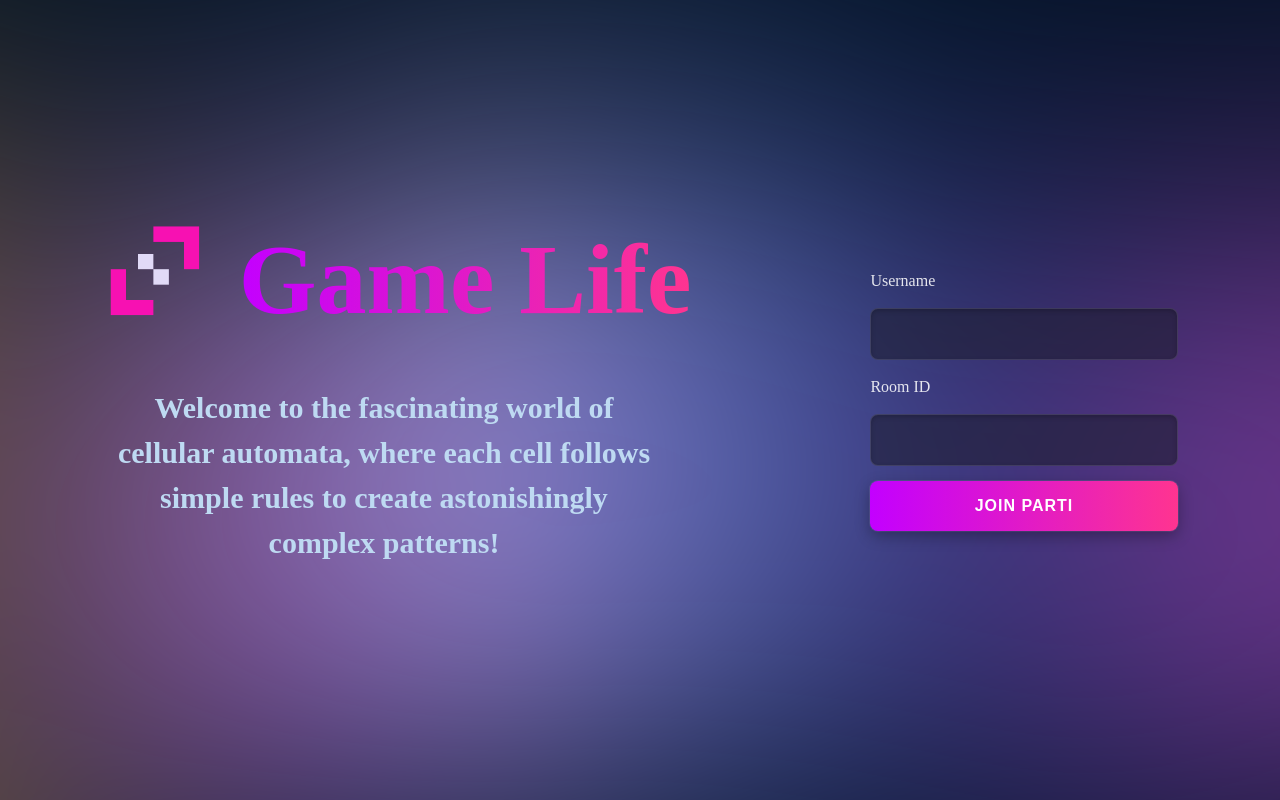
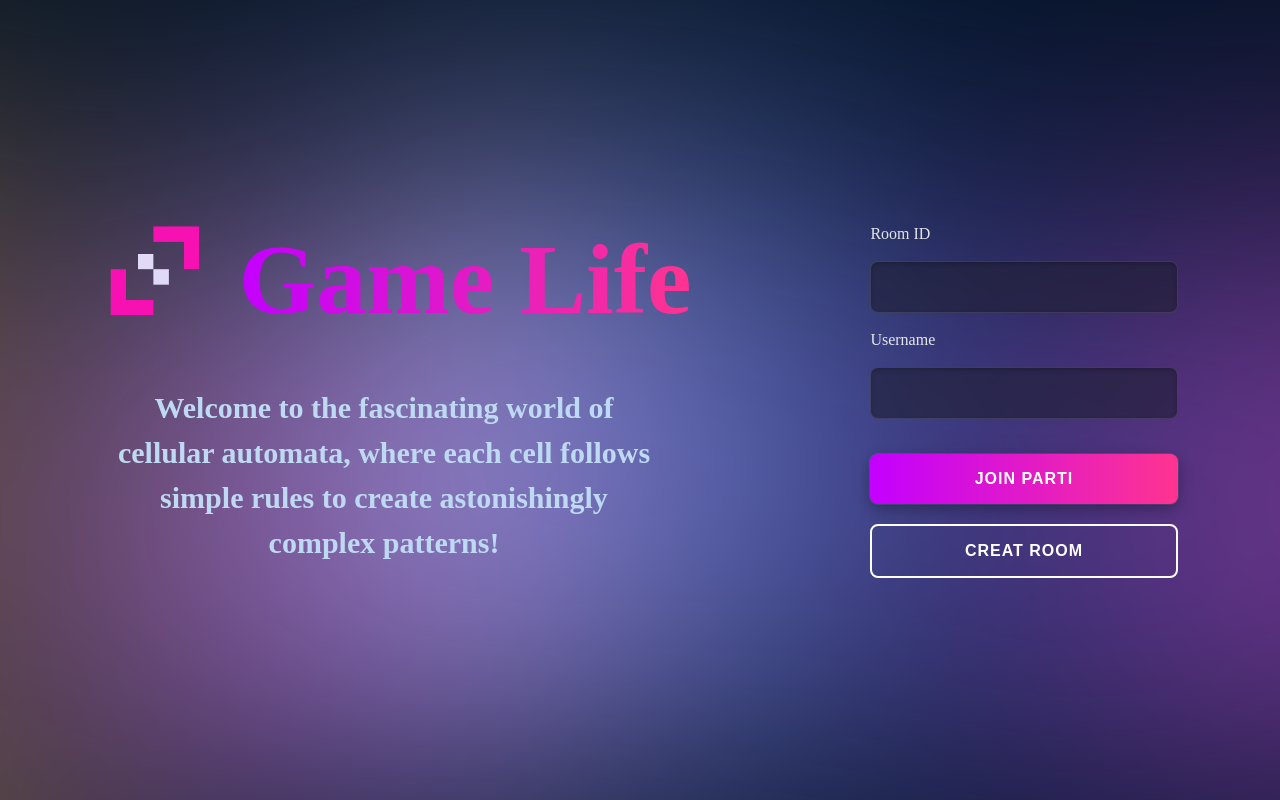
Before and after one commit to juven0/game-life, a React (Vite) app in the folder client/: page / in a window 1280 px wide. Built offline with nearby package versions, Linux system fonts and the light colour scheme; no server answers; a web font is replaced by a local one.

Commit message:
implemet logic of login

```diff
--- /dev/null
+++ b/client/src/components/loginForm/loginForm.scss
@@ -0,0 +1,101 @@
+.form {
+  width: 60%;
+  display: flex;
+  flex-direction: column;
+  justify-content: center;
+  align-items: center;
+  .item-form {
+    display: flex;
+    flex-direction: column;
+    align-items: start;
+    width: 100%;
+    margin-bottom: 15px;
+    label {
+      margin-bottom: 15px;
+      font-weight: 500;
+    }
+    input,
+    textarea,
+    select {
+      width: 100%;
+      box-sizing: border-box;
+      padding: 14px 16px;
+      border-radius: 8px;
+      background: rgba(30, 30, 50, 0.6);
+      border: 1px solid rgba(255, 255, 255, 0.1);
+      color: white;
+      font-family: "Segoe UI", "Roboto", sans-serif;
+      font-size: 1rem;
+      transition: all 0.3s;
+      box-shadow: inset 0 2px 5px rgba(0, 0, 0, 0.2);
+    }
+
+    input:focus,
+    textarea:focus,
+    select:focus {
+      outline: none;
+      border-color: rgba(0, 247, 255, 0.5);
+      box-shadow: 0 0 0 3px rgba(0, 247, 255, 0.15),
+        inset 0 2px 5px rgba(0, 0, 0, 0.2);
+    }
+
+    input::placeholder,
+    textarea::placeholder {
+      color: rgba(255, 255, 255, 0.4);
+    }
+  }
+  .join {
+    width: 100%;
+    padding: 16px 20px;
+    border: none;
+    margin-top: 20px;
+    border-radius: 8px;
+    font-size: 1rem;
+    font-weight: 600;
+    letter-spacing: 1px;
+    text-transform: uppercase;
+    cursor: pointer;
+    background: linear-gradient(90deg, #c300ff, #ff3490);
+    color: white;
+    box-shadow: 0 5px 15px rgba(0, 0, 0, 0.3),
+      0 0 0 1px rgba(255, 255, 255, 0.1);
+    transition: all 0.3s;
+    position: relative;
+    overflow: hidden;
+  }
+
+  .join::before {
+    content: "";
+    position: absolute;
+    left: -100%;
+    top: 0;
+    width: 100%;
+    height: 100%;
+    background: linear-gradient(
+      90deg,
+      transparent,
+      rgba(255, 255, 255, 0.2),
+      transparent
+    );
+    transition: all 0.5s;
+  }
+
+  .join:hover::before {
+    left: 100%;
+  }
+
+  .createRoom {
+    width: 100%;
+    padding: 16px 20px;
+    border: none;
+    margin-top: 20px;
+    border-radius: 8px;
+    font-size: 1rem;
+    font-weight: 600;
+    letter-spacing: 1px;
+    text-transform: uppercase;
+    background: none;
+    border: solid 2px white;
+    color: white;
+  }
+}
--- /dev/null
+++ b/client/src/components/loginForm/loginForm.tsx
@@ -0,0 +1,61 @@
+import { FormEvent, useRef } from "react";
+import "./loginForm.scss";
+import { useSocket } from "../../context/socketContext";
+import { UseAppContext } from "../../context/appContext";
+import { USER_STATUS } from "../../types/user";
+import { socketEvents } from "../../types/socket";
+import { v4 as uuidv4 } from "uuid";
+
+const LoginForm = () => {
+  const { socket } = useSocket();
+  const { currentUser, setCurrentUser, status, setStatus } = UseAppContext();
+
+  const usernameRef = useRef<HTMLInputElement | null>(null);
+
+  const createNewRoomId = () => {
+    setCurrentUser({ ...currentUser, roomId: uuidv4() });
+    usernameRef.current?.focus();
+  };
+
+  const joinRoom = (e: FormEvent<HTMLFormElement>) => {
+    e.preventDefault();
+    if (status === USER_STATUS.ATTEMPTING_JOIN) return;
+    socket.emit(socketEvents.JOIN_REQUEST, currentUser);
+    setStatus(USER_STATUS.ATTEMPTING_JOIN);
+  };
+
+  return (
+    <form onSubmit={joinRoom} className="form">
+      <div className="item-form">
+        <label htmlFor="">Room ID</label>
+        <input
+          type="text"
+          value={currentUser.roomId}
+          onChange={(e) =>
+            setCurrentUser({ ...currentUser, roomId: e.target.value })
+          }
+        />
+      </div>
+      <div className="item-form">
+        <label htmlFor="">Username</label>
+        <input
+          type="text"
+          value={currentUser.userName}
+          ref={usernameRef}
+          onChange={(e) =>
+            setCurrentUser({ ...currentUser, userName: e.target.value })
+          }
+        />
+      </div>
+
+      <button className="join" type="submit">
+        Join Parti
+      </button>
+      <button onClick={() => createNewRoomId()} className="createRoom">
+        Creat Room
+      </button>
+    </form>
+  );
+};
+
+export default LoginForm;
--- a/client/src/context/socketContext.tsx
+++ b/client/src/context/socketContext.tsx
@@ -1,6 +1,18 @@
-import { createContext, ReactNode, useContext, useMemo } from "react";
-import { socketContext as socketContextType } from "../types/context";
+import {
+  createContext,
+  ReactNode,
+  useCallback,
+  useContext,
+  useEffect,
+  useMemo,
+} from "react";
+import {
+  socketContext as socketContextType,
+  socketEvents,
+} from "../types/socket";
 import { io, Socket } from "socket.io-client";
+import { RemoteUser, User, USER_STATUS } from "../types/user";
+import { UseAppContext } from "./appContext";
 
 const SocketContext = createContext<socketContextType | null>(null);
 
@@ -17,6 +29,17 @@ export const useSocket = (): socketContextType => {
 const BACKEND_URL = import.meta.env.VITE_BACKEND_URL || "http://localhost:3000";
 
 const SocketProvider = ({ children }: { children: ReactNode }) => {
+  const { setCurrentUser, setUsers, setStatus } = UseAppContext();
+
+  const handelJoinAccept = useCallback(
+    ({ user, users }: { user: User; users: RemoteUser[] }) => {
+      setCurrentUser(user);
+      setUsers(users);
+      setStatus(USER_STATUS.JOINED);
+    },
+    [setCurrentUser, setUsers, setStatus]
+  );
+
   const socket: Socket = useMemo(
     () =>
       io(BACKEND_URL, {
@@ -24,6 +47,13 @@ const SocketProvider = ({ children }: { children: ReactNode }) => {
       }),
     []
   );
+
+  useEffect(() => {
+    socket.on(socketEvents.USER_JOINED, handelJoinAccept);
+    return () => {
+      socket.off(socketEvents.USER_JOINED);
+    };
+  }, [handelJoinAccept, socket, setUsers]);
 
   return (
     <SocketContext.Provider value={{ socket }}>
--- a/client/src/pages/login/login.scss
+++ b/client/src/pages/login/login.scss
@@ -46,90 +46,5 @@
     display: flex;
     align-items: center;
     justify-content: center;
-    .form {
-      width: 60%;
-      display: flex;
-      flex-direction: column;
-      justify-content: center;
-      align-items: center;
-      .item-form {
-        display: flex;
-        flex-direction: column;
-        align-items: start;
-        width: 100%;
-        margin-bottom: 15px;
-        label {
-          margin-bottom: 15px;
-          font-weight: 500;
-        }
-        input,
-        textarea,
-        select {
-          width: 100%;
-          box-sizing: border-box;
-          padding: 14px 16px;
-          border-radius: 8px;
-          background: rgba(30, 30, 50, 0.6);
-          border: 1px solid rgba(255, 255, 255, 0.1);
-          color: white;
-          font-family: "Segoe UI", "Roboto", sans-serif;
-          font-size: 1rem;
-          transition: all 0.3s;
-          box-shadow: inset 0 2px 5px rgba(0, 0, 0, 0.2);
-        }
-
-        input:focus,
-        textarea:focus,
-        select:focus {
-          outline: none;
-          border-color: rgba(0, 247, 255, 0.5);
-          box-shadow: 0 0 0 3px rgba(0, 247, 255, 0.15),
-            inset 0 2px 5px rgba(0, 0, 0, 0.2);
-        }
-
-        input::placeholder,
-        textarea::placeholder {
-          color: rgba(255, 255, 255, 0.4);
-        }
-      }
-      button {
-        width: 100%;
-        padding: 16px 20px;
-        border: none;
-        border-radius: 8px;
-        font-size: 1rem;
-        font-weight: 600;
-        letter-spacing: 1px;
-        text-transform: uppercase;
-        cursor: pointer;
-        background: linear-gradient(90deg, #c300ff, #ff3490);
-        color: white;
-        box-shadow: 0 5px 15px rgba(0, 0, 0, 0.3),
-          0 0 0 1px rgba(255, 255, 255, 0.1);
-        transition: all 0.3s;
-        position: relative;
-        overflow: hidden;
-      }
-
-      button::before {
-        content: "";
-        position: absolute;
-        left: -100%;
-        top: 0;
-        width: 100%;
-        height: 100%;
-        background: linear-gradient(
-          90deg,
-          transparent,
-          rgba(255, 255, 255, 0.2),
-          transparent
-        );
-        transition: all 0.5s;
-      }
-
-      button:hover::before {
-        left: 100%;
-      }
-    }
   }
 }
--- a/client/src/pages/login/login.tsx
+++ b/client/src/pages/login/login.tsx
@@ -1,5 +1,6 @@
 import "./login.scss";
 import logo from "../../assets/image/gamelife.png";
+import LoginForm from "../../components/loginForm/loginForm";
 
 const Login = () => {
   return (
@@ -18,17 +19,7 @@ const Login = () => {
       </div>
 
       <div className="rightSide">
-        <div className="form">
-          <div className="item-form">
-            <label htmlFor="">Username</label>
-            <input type="text" name="" id="" />
-          </div>
-          <div className="item-form">
-            <label htmlFor="">Room ID</label>
-            <input type="text" name="" id="" />
-          </div>
-          <button>Join Parti</button>
-        </div>
+        <LoginForm />
       </div>
     </div>
   );
--- /dev/null
+++ b/client/src/types/socket.ts
@@ -0,0 +1,19 @@
+import { Socket } from "socket.io-client";
+
+type socketId = string;
+
+interface socketContext {
+  socket: Socket;
+}
+
+enum socketEvents {
+  JOIN_REQUEST = "join_request",
+  USERNAME_EXIST = "username_exist",
+  USER_JOINED = "user_joined",
+  JOIN_ACCEPTED = "join_accepted",
+  UPDATE_ROOM_ARRAY = "update_room_array",
+  USER_READY = "user_ready",
+}
+
+export { socketEvents };
+export type { socketContext, socketId };
```
Also changed, not shown: client/src/types/context.ts (deleted, +0 -12 lines).
